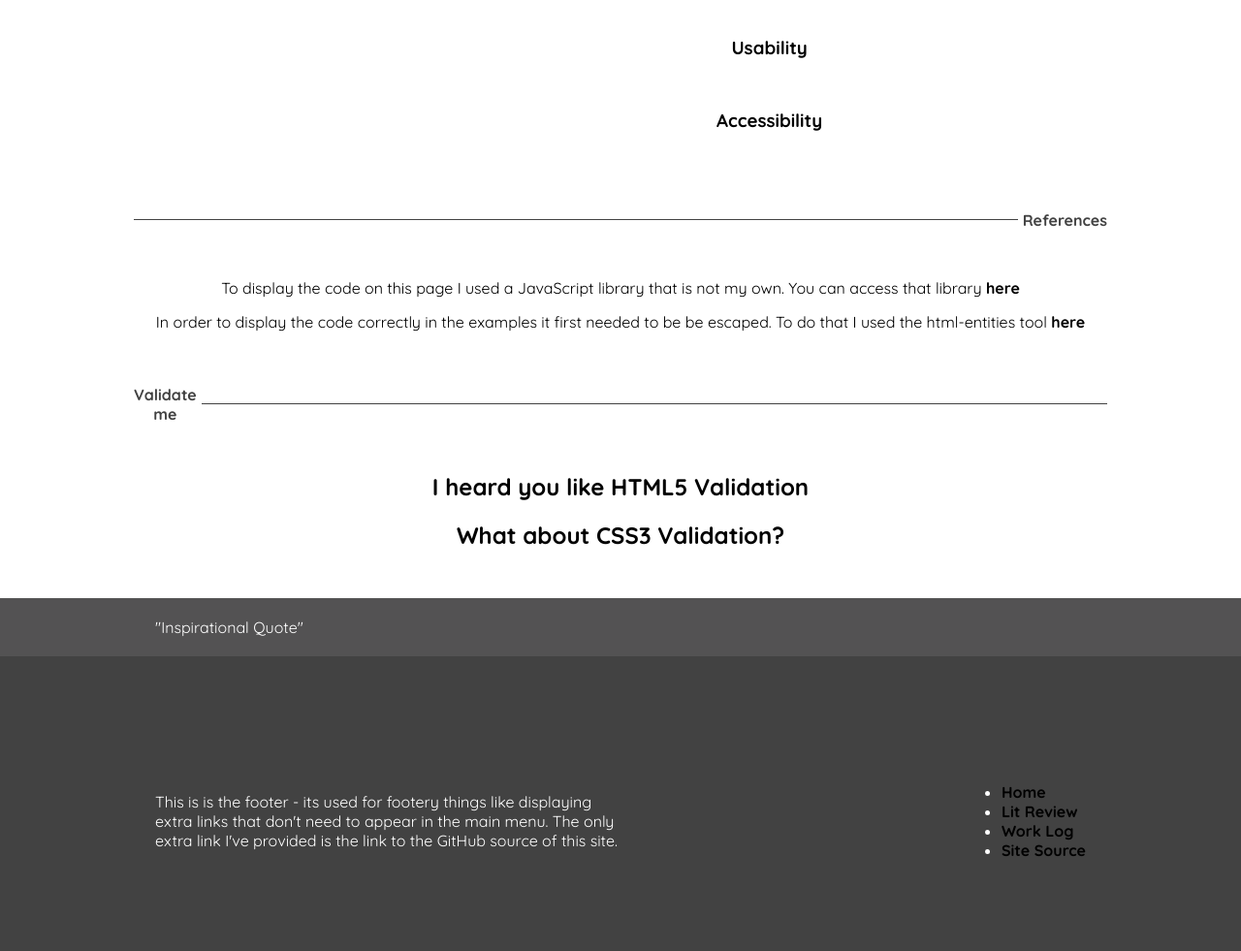
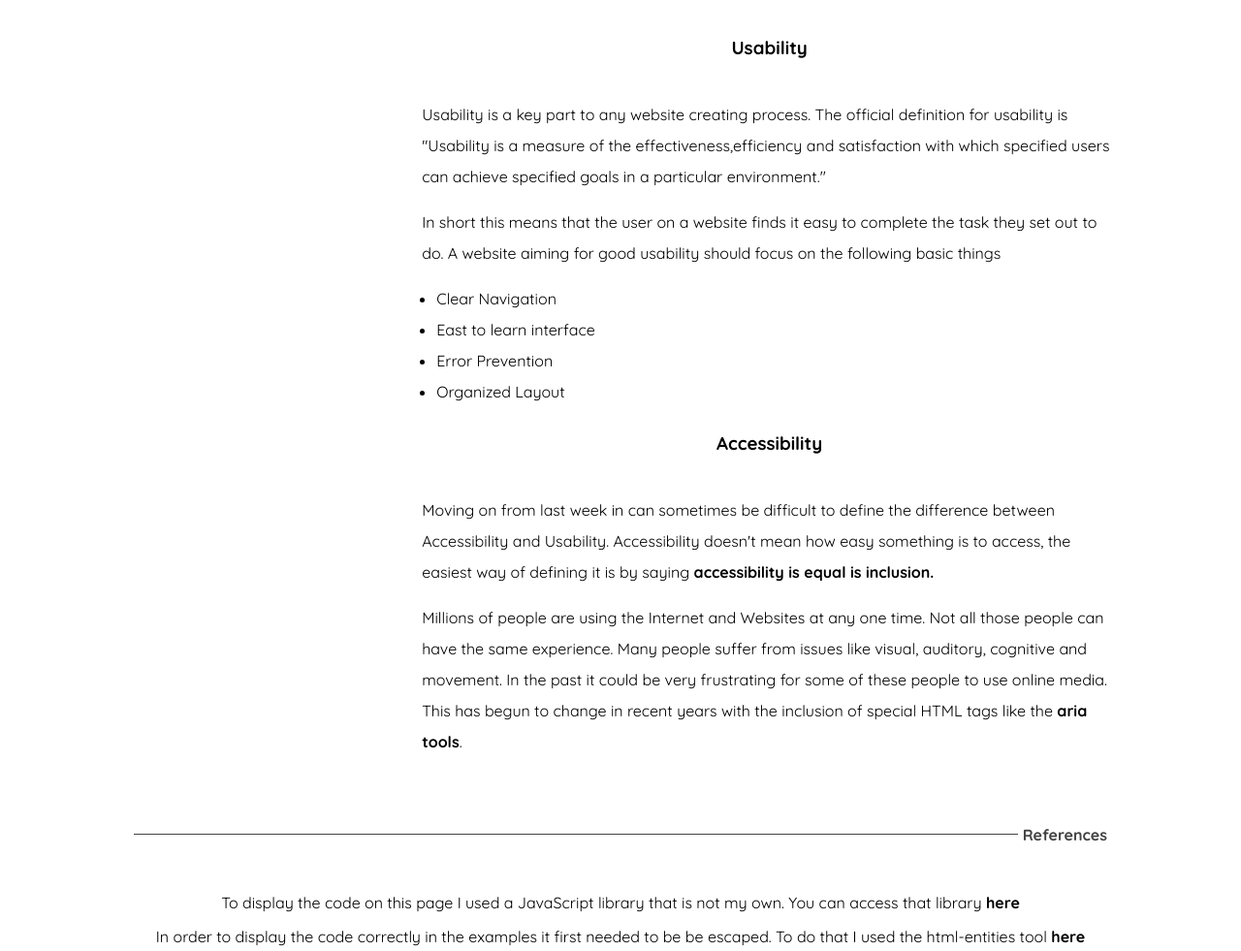
Before and after one commit to cool-stuff-enterprises/UOP-WebF1-Coursework-Site, a plain HTML site: page work-log.html in a window 1280 px wide. Shown: the part 8779-9760 px from the top of the page at 97% size. Drawn offline with Linux system fonts and the light colour scheme.

Commit message:
Finish Work Log

```diff
--- a/app.css
+++ b/app.css
@@ -355,8 +355,9 @@ Lit Review
 	line-height: 2;
 }
 
-#graphics li {
+#graphics li, #usablity li{
 	margin-left: 15px;
+	line-height: 2;
 }
 
 #design img {
@@ -364,6 +365,7 @@ Lit Review
 	width: 40%;
 	border: 1px solid black;
 }
+
 
 nav .mobile {
 	display: none;
@@ -383,7 +385,9 @@ nav .mobile span {
 
 }
 
-
+.content-left {
+	text-align: left;
+}
 
 /*Queries*/
 
--- a/work-log.html
+++ b/work-log.html
@@ -281,10 +281,25 @@ nav&#x3E;ul&#x3E;li*4
 
 				<article id="usablity">
 					<h3>Usability</h3>
+
+					<p>Usability is a key part to any website creating process. The official definition for usability is "Usability is a measure of the effectiveness,efficiency and satisfaction with which specified users can achieve specified goals in a particular environment."</p>
+
+					<p>In short this means that the user on a website finds it easy to complete the task they set out to do. A website aiming for good usability should focus on the following basic things</p>
+
+					<ul class="content-left">
+						<li>Clear Navigation</li>
+						<li>East to learn interface</li>
+						<li>Error Prevention</li>
+						<li>Organized Layout</li>
+					</ul>
 				</article>
 
 				<article id="accessibilty">
 					<h3>Accessibility</h3>
+
+					<p>Moving on from last week in can sometimes be difficult to define the difference between Accessibility and Usability. Accessibility doesn't mean how easy something is to access, the easiest way of defining it is by saying <strong>accessibility is equal is inclusion.</strong></p>
+
+					<p>Millions of people are using the Internet and Websites at any one time. Not all those people can have the same experience. Many people suffer from issues like visual, auditory, cognitive and movement. In the past it could be very frustrating for some of these people to use online media. This has begun to change in recent years with the inclusion of special HTML tags like the <a href="http://heydonworks.com/practical_aria_examples/">aria tools</a>.</p>
 				</article>
 			</div>
 		</div>
```
